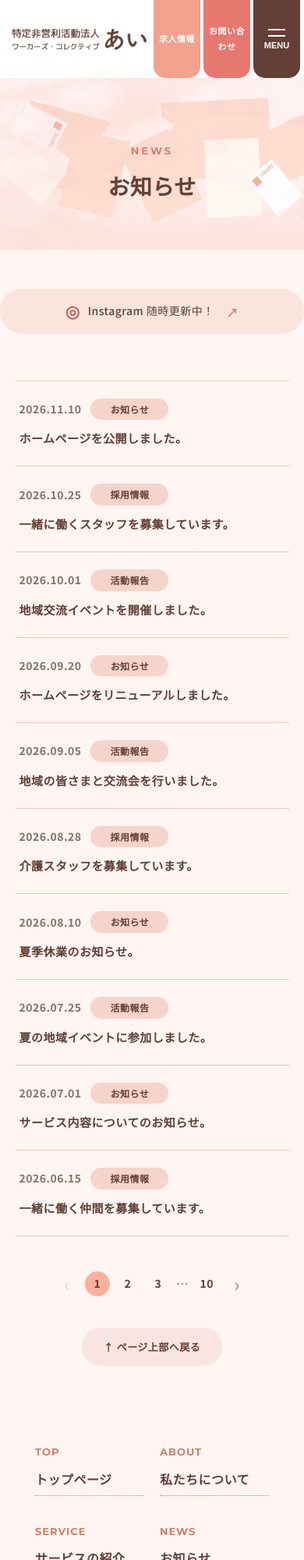
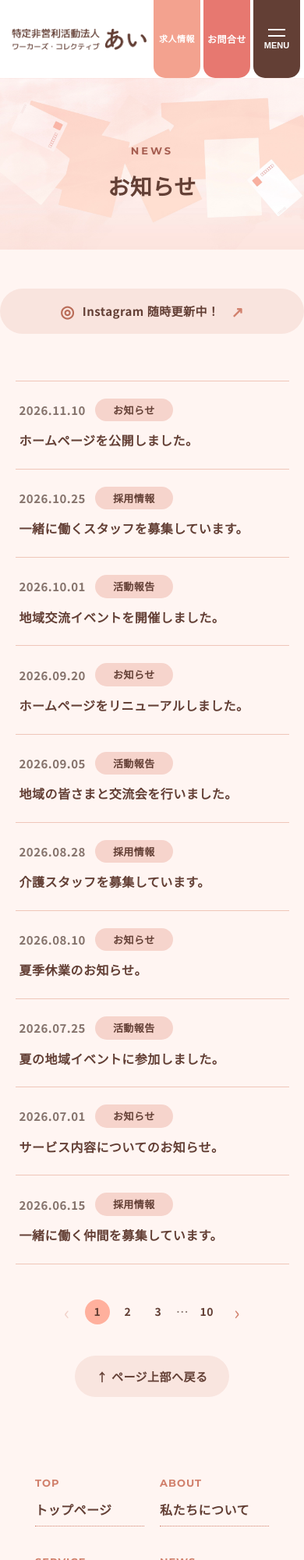
Before and after one commit to lnuidentity/client-homepage, a plain HTML site: page news.html in a window 390 px wide. Shown: the top 2000 px of the page at 78% size. Drawn offline with Linux system fonts and the light colour scheme.

Commit message:
11280617

```diff
--- a/css/about.css
+++ b/css/about.css
@@ -135,3 +135,25 @@
     padding-top: 5px;
   }
 }
+
+
+/* Mobile body text: readable at a comfortable size */
+@media (max-width: 800px) {
+  .about-message-text {
+    font-size: 16px;
+    line-height: 2.1;
+  }
+
+  .company-table th,
+  .company-table td {
+    font-size: 16px;
+  }
+
+  .section-en {
+    color: #A65E51;
+  }
+}
+
+.section-en {
+  color: #A65E51;
+}
--- a/css/common.css
+++ b/css/common.css
@@ -739,3 +739,45 @@ h4 {
     font-size: 12px;
   }
 }
+
+
+/* =========================
+   2026-11 readability refinements
+   Shared accessible type + subtitle color
+========================= */
+:root {
+  --color-subtitle: #A65E51;
+}
+
+body {
+  font-size: 16px;
+}
+
+/* Shared English section subtitles */
+.section-en,
+.about-hero-en {
+  color: var(--color-subtitle);
+}
+
+/* Mobile contact label: improve legibility and tap area */
+@media (max-width: 1100px) {
+  .header-action.contact {
+    font-size: 12px;
+    font-weight: 700;
+    line-height: 1.35;
+  }
+}
+
+/* Back-to-top link: larger readable text and comfortable touch target */
+.page-top a {
+  font-size: 16px;
+  font-weight: 700;
+  min-height: 48px;
+}
+
+@media (max-width: 768px) {
+  .page-top a {
+    font-size: 15px;
+    min-height: 48px;
+  }
+}
--- a/css/index.css
+++ b/css/index.css
@@ -774,3 +774,76 @@ html {
         animation: none;
     }
 }
+
+
+/* =========================
+   2026-11 mobile/readability refinements
+========================= */
+
+/* NEWS title matches the archive page more closely */
+.news-title {
+    font-size: 16px;
+    font-weight: 600;
+    line-height: 1.8;
+}
+
+/* Readable "view all news" action */
+.news-more a {
+    font-size: 16px;
+    font-weight: 700;
+    min-height: 48px;
+    box-sizing: border-box;
+}
+
+/* Larger mobile service illustrations with more breathing room */
+@media (max-width: 767px) {
+    .service-card {
+        padding: 28px 22px;
+    }
+
+    .service-card img {
+        max-width: 250px;
+        margin: 20px auto 18px;
+    }
+
+    .service-list dd {
+        font-size: 16px;
+        line-height: 1.9;
+    }
+
+    .news-title {
+        font-size: 16px;
+        font-weight: 600;
+    }
+
+    .news-item time {
+        font-size: 14px;
+    }
+
+    .news-category {
+        font-size: 13px;
+    }
+
+    .section-en {
+        font-size: 14px;
+    }
+
+    .news-more a {
+        font-size: 16px;
+    }
+}
+
+.section-en {
+    color: #A65E51;
+}
+
+.concept h1,
+.service h1,
+.news-heading h1 {
+    font-weight: 600;
+}
+
+.first-view-text h1,
+.first-view-text h2 {
+    font-weight: 500;
+}
--- a/css/news.css
+++ b/css/news.css
@@ -339,3 +339,42 @@
     }
 
 }
+
+
+/* Archive page: readable article titles and shared subtitle color */
+.news-heading-en {
+    color: #A65E51;
+}
+
+.news-text {
+    font-size: 18px;
+    font-weight: 600;
+}
+
+.news-instagram a {
+    font-size: 16px;
+    font-weight: 600;
+}
+
+@media screen and (max-width: 600px) {
+    .news-heading-en {
+        font-size: 16px;
+    }
+
+    .news-text {
+        font-size: 16px;
+        font-weight: 600;
+    }
+
+    .news-category {
+        font-size: 13px;
+    }
+
+    .news-date {
+        font-size: 15px;
+    }
+
+    .news-instagram a {
+        font-size: 15px;
+    }
+}
--- a/news.html
+++ b/news.html
@@ -81,7 +81,7 @@
         <!-- 求人・お問い合わせボタン -->
         <div class="header-actions">
             <a href="./recruit.html" class="header-action recruit">求人情報</a>
-            <a href="./contact.html" class="header-action contact">お問い合わせ</a>
+            <a href="./contact.html" class="header-action contact">お問合せ</a>
 
             <!-- スマホ用MENUボタン -->
             <button class="toggle-menu-button" aria-label="メニューを開く" aria-expanded="false">
@@ -227,7 +227,7 @@
 
         <!-- TOPへ戻るボタン -->
 <div class="page-top">
-    <a href="#top">
+    <a href="#" aria-label="ページ上部へ戻る">
          ↑ ページ上部へ戻る
     </a>
 </div>
```
Also changed, not shown: about.html (+1 -1 lines), common.html (+2 -2 lines), contact.html (+1 -1 lines), css/contact.css (+8 -0 lines), css/recruit.css (+9 -0 lines), css/service.css (+24 -0 lines), index.html (+3 -3 lines), recruit.html (+1 -1 lines).
